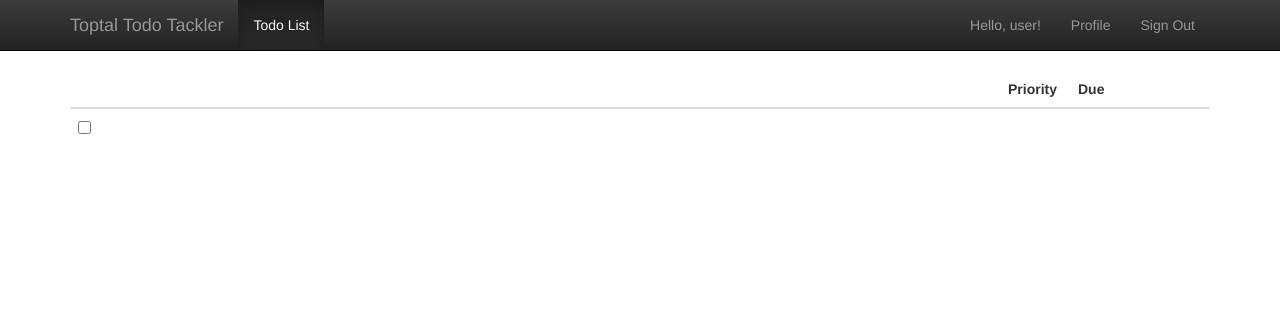
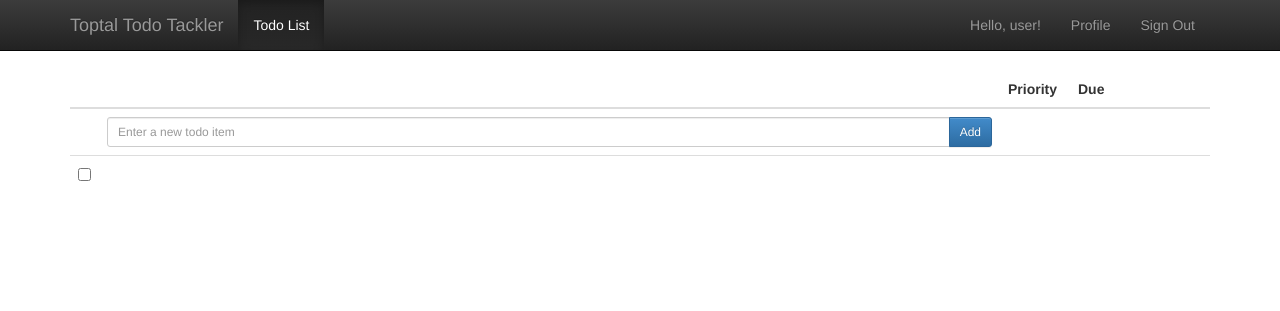
Before and after one commit to gldnspud/project-matthew-scott, a Django app: page /todo/ in a window 1280 px wide. Shown: the top 311 px of the page. Run offline with Django 3.2, Linux system fonts and the light colour scheme; a user stored in the database is signed in; parts of the project's set-up code (start-up, migrations or seed data) failed here and were passed over; some libraries are stand-ins or nearby versions.

Commit message:
UI design for adding new todo items - #5, #20

```diff
--- a/t3/templates/todo/index.html
+++ b/t3/templates/todo/index.html
@@ -31,6 +31,18 @@
     </thead>
 
     <tbody>
+      <tr>
+        <td>&nbsp;</td>
+        <td>
+          <div class="input-group" style="width: 100%">
+            <input type="text" id="text" class="form-control input-sm"
+                   placeholder="Enter a new todo item" />
+            <span class="input-group-btn">
+              <button class="btn btn-primary btn-sm" type="button">Add</button>
+            </span>
+          </div>
+        </td>
+      </tr>
       <!-- ko foreach: items -->
         <tr>
           <td><input type="checkbox" data-bind="
```
